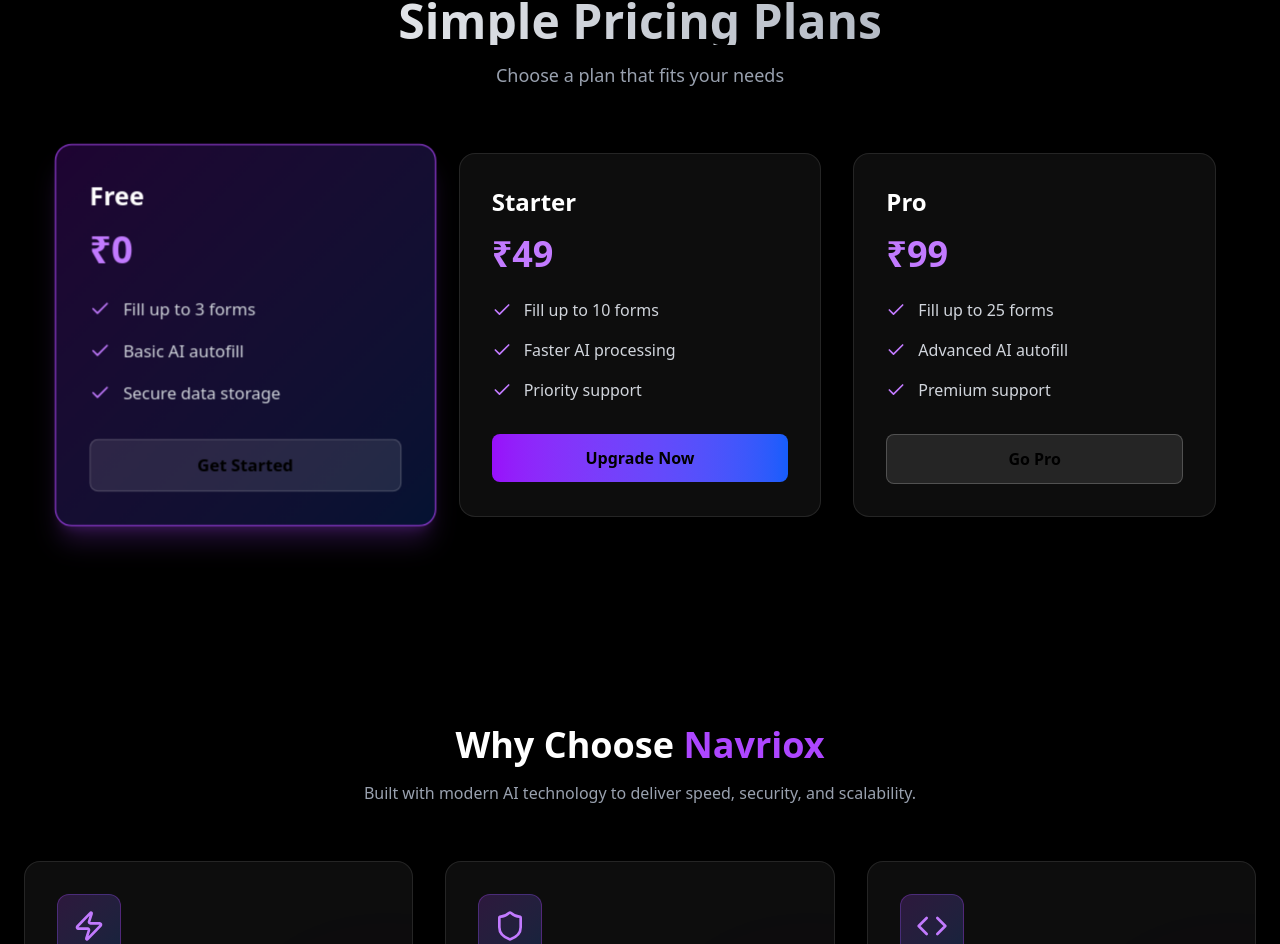
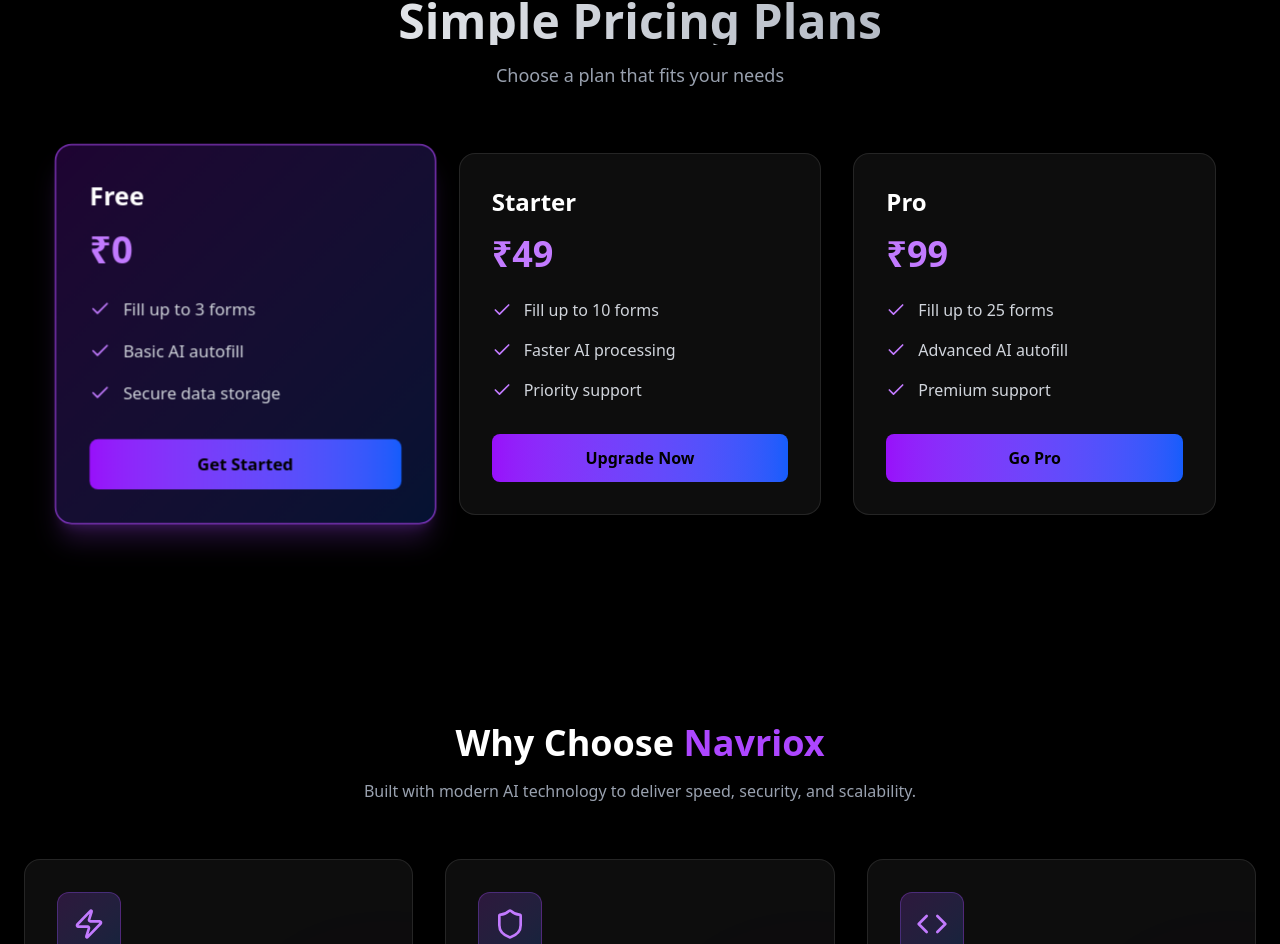
Before and after one commit to Sachin-Jurel/NavRiox, a React (Vite) app in the folder Frontend/: page / in a window 1280 px wide. Shown: the part 1643-2587 px from the top of the page. Built offline with nearby package versions, Linux system fonts and the light colour scheme.

Commit message:
Add Animation

```diff
--- a/Frontend/src/Pages/Home.jsx
+++ b/Frontend/src/Pages/Home.jsx
@@ -109,98 +109,73 @@
 
       <section className="py-28 px-6 bg-black">
         <div className="container mx-auto max-w-6xl">
-          <div className="text-center mb-16">
+          <motion.div
+            initial={{ opacity: 0, y: 40 }}
+            whileInView={{ opacity: 1, y: 0 }}
+            viewport={{ once: true }}
+            transition={{ duration: 0.8 }}
+            className="text-center mb-16"
+          >
             <h2 className="text-4xl lg:text-5xl font-bold mb-4 bg-gradient-to-r from-white to-gray-400 bg-clip-text text-transparent">
               Simple Pricing Plans
             </h2>
             <p className="text-gray-400 text-lg">
               Choose a plan that fits your needs
             </p>
-          </div>
+          </motion.div>
 
           <div className="grid md:grid-cols-3 gap-8">
-            <div
-              onClick={() => setActivePlan("free")}
-              className={`cursor-pointer border rounded-2xl p-8 backdrop-blur-xl transition-all duration-300 ${getCardStyle(
-                "free",
-              )}`}
+            {["free", "starter", "pro"].map((plan, index) => (
+              <motion.div
+                key={plan}
+                initial={{ opacity: 0, y: 50 }}
+                whileInView={{ opacity: 1, y: 0 }}
+                viewport={{ once: true }}
+                transition={{ delay: index * 0.2, duration: 0.6 }}
+                whileHover={{ y: -12, scale: 1.03 }}
+                onClick={() => setActivePlan(plan)}
+                className={`cursor-pointer border rounded-2xl p-8 backdrop-blur-xl transition-all duration-300 ${getCardStyle(plan)}`}
               >
-              <h3 className="text-2xl font-semibold text-white mb-4">Free</h3>
-              <p className="text-4xl font-bold text-purple-400 mb-6">₹0</p>
+                <h3 className="text-2xl font-semibold text-white mb-4 capitalize">
+                  {plan}
+                </h3>
+
+                <p className="text-4xl font-bold text-purple-400 mb-6">
+                  {plan === "free" ? "₹0" : plan === "starter" ? "₹49" : "₹99"}
+                </p>
+
                 <ul className="space-y-4 mb-8 text-gray-300">
                   <li className="flex items-center gap-3">
                     <Check className="w-5 h-5 text-purple-400" />
-                  Fill up to 3 forms
+                    {plan === "free" && "Fill up to 3 forms"}
+                    {plan === "starter" && "Fill up to 10 forms"}
+                    {plan === "pro" && "Fill up to 25 forms"}
                   </li>
+
                   <li className="flex items-center gap-3">
                     <Check className="w-5 h-5 text-purple-400" />
-                  Basic AI autofill
+                    {plan === "free" && "Basic AI autofill"}
+                    {plan === "starter" && "Faster AI processing"}
+                    {plan === "pro" && "Advanced AI autofill"}
                   </li>
+
                   <li className="flex items-center gap-3">
                     <Check className="w-5 h-5 text-purple-400" />
-                  Secure data storage
+                    {plan === "free" && "Secure data storage"}
+                    {plan === "starter" && "Priority support"}
+                    {plan === "pro" && "Premium support"}
                   </li>
                 </ul>
-              <button className="w-full py-3 bg-white/10 border border-white/20 rounded-lg font-semibold hover:bg-white/20 transition">
-                Get Started
+
+                <button className="w-full py-3 bg-gradient-to-r from-purple-600 to-blue-600 rounded-lg font-semibold hover:scale-105 transition">
+                  {plan === "free"
+                    ? "Get Started"
+                    : plan === "starter"
+                      ? "Upgrade Now"
+                      : "Go Pro"}
                 </button>
-            </div>
-
-            <div
-              onClick={() => setActivePlan("starter")}
-              className={`cursor-pointer border rounded-2xl p-8 backdrop-blur-xl transition-all duration-300 ${getCardStyle(
-                "starter",
-              )}`}
-            >
-              <h3 className="text-2xl font-semibold text-white mb-4">
-                Starter
-              </h3>
-              <p className="text-4xl font-bold text-purple-400 mb-6">₹49</p>
-              <ul className="space-y-4 mb-8 text-gray-300">
-                <li className="flex items-center gap-3">
-                  <Check className="w-5 h-5 text-purple-400" />
-                  Fill up to 10 forms
-                </li>
-                <li className="flex items-center gap-3">
-                  <Check className="w-5 h-5 text-purple-400" />
-                  Faster AI processing
-                </li>
-                <li className="flex items-center gap-3">
-                  <Check className="w-5 h-5 text-purple-400" />
-                  Priority support
-                </li>
-              </ul>
-              <button className="w-full py-3 bg-gradient-to-r from-purple-600 to-blue-600 rounded-lg font-semibold hover:scale-105 transition">
-                Upgrade Now
-              </button>
-            </div>
-
-            <div
-              onClick={() => setActivePlan("pro")}
-              className={`cursor-pointer border rounded-2xl p-8 backdrop-blur-xl transition-all duration-300 ${getCardStyle(
-                "pro",
-              )}`}
-            >
-              <h3 className="text-2xl font-semibold text-white mb-4">Pro</h3>
-              <p className="text-4xl font-bold text-purple-400 mb-6">₹99</p>
-              <ul className="space-y-4 mb-8 text-gray-300">
-                <li className="flex items-center gap-3">
-                  <Check className="w-5 h-5 text-purple-400" />
-                  Fill up to 25 forms
-                </li>
-                <li className="flex items-center gap-3">
-                  <Check className="w-5 h-5 text-purple-400" />
-                  Advanced AI autofill
-                </li>
-                <li className="flex items-center gap-3">
-                  <Check className="w-5 h-5 text-purple-400" />
-                  Premium support
-                </li>
-              </ul>
-              <button className="w-full py-3 bg-white/10 border border-white/20 rounded-lg font-semibold hover:bg-white/20 transition">
-                Go Pro
-              </button>
-            </div>
+              </motion.div>
+            ))}
           </div>
         </div>
       </section>
```
Lines whose indentation alone changed are shown as unchanged.
